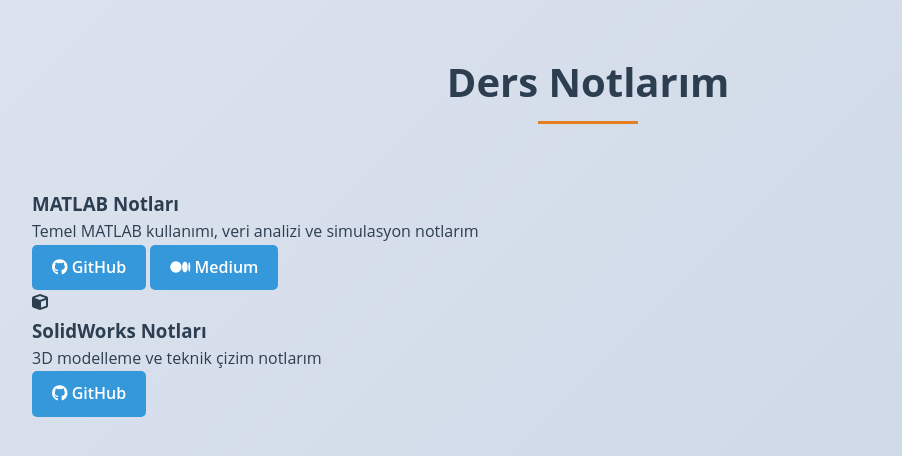
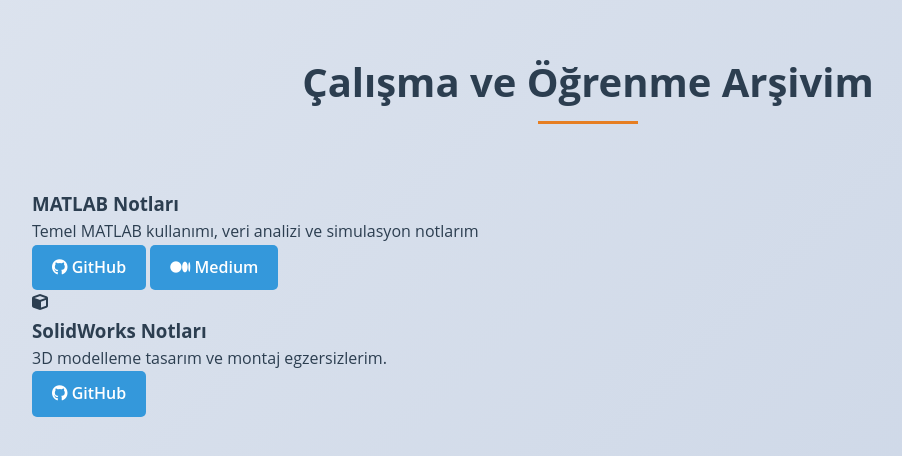
Before and after one commit to CaglarKapcak/caglarkapcak.github.io, a plain HTML site: page index.html in a window 1280 px wide. Shown: the part 2805-3261 px from the top of the page, without its empty margins (52-954 px from the left). Drawn offline with Linux system fonts and the light colour scheme; no server answers; some icons are missing.

Commit message:
Update index.html

```diff
--- a/index.html
+++ b/index.html
@@ -176,7 +176,7 @@
 <!-- Notlar Bölümü -->
 <section id="notes" class="section">
     <div class="container">
-        <h2 class="section-title">Ders Notlarım</h2>
+        <h2 class="section-title">Çalışma ve Öğrenme Arşivim</h2>
 
         <div class="notes-scroller">
             <!-- MATLAB Notları -->
@@ -202,7 +202,7 @@
                     <i class="fas fa-cube"></i>
                 </div>
                 <h3>SolidWorks Notları</h3>
-                <p>3D modelleme ve teknik çizim notlarım</p>
+                <p>3D modelleme tasarım ve montaj egzersizlerim.</p>
                 <div class="note-links">
                     <a href="GITHUB_NOT_LINKI" class="btn" target="_blank">
                         <i class="fab fa-github"></i> GitHub
```
